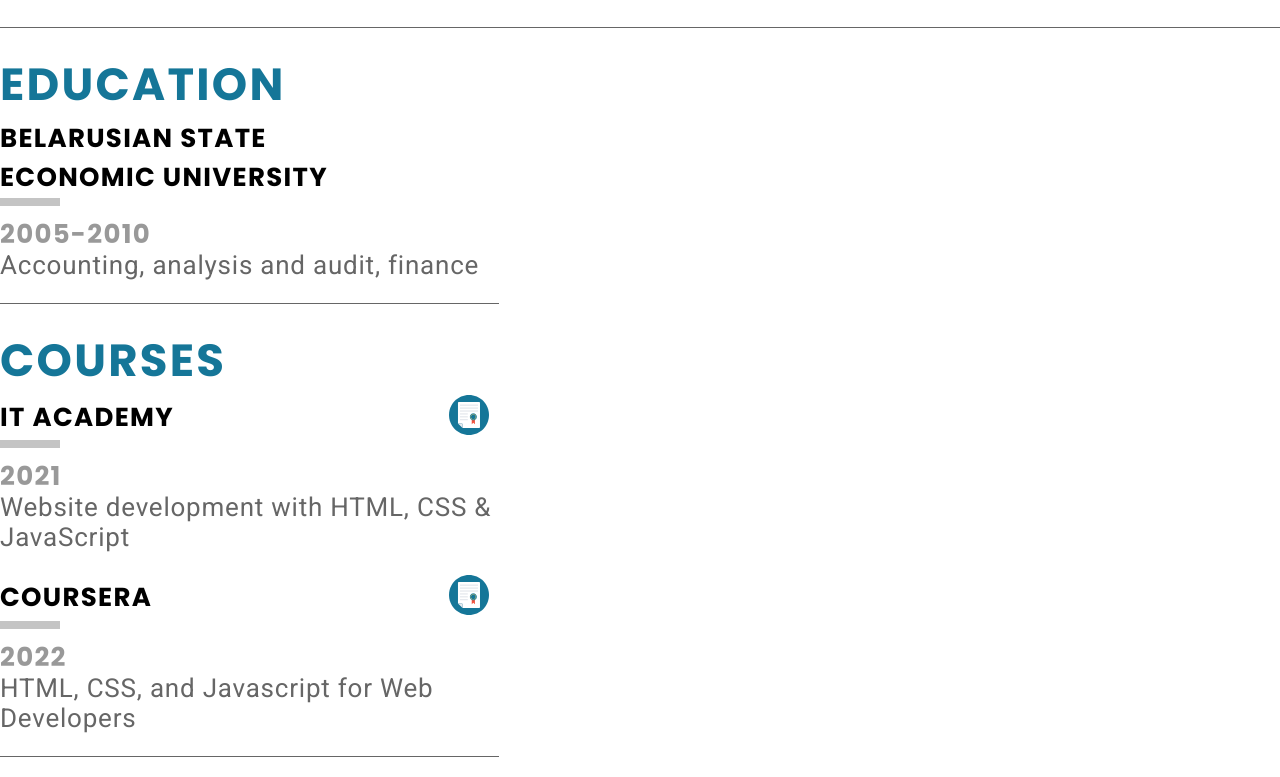
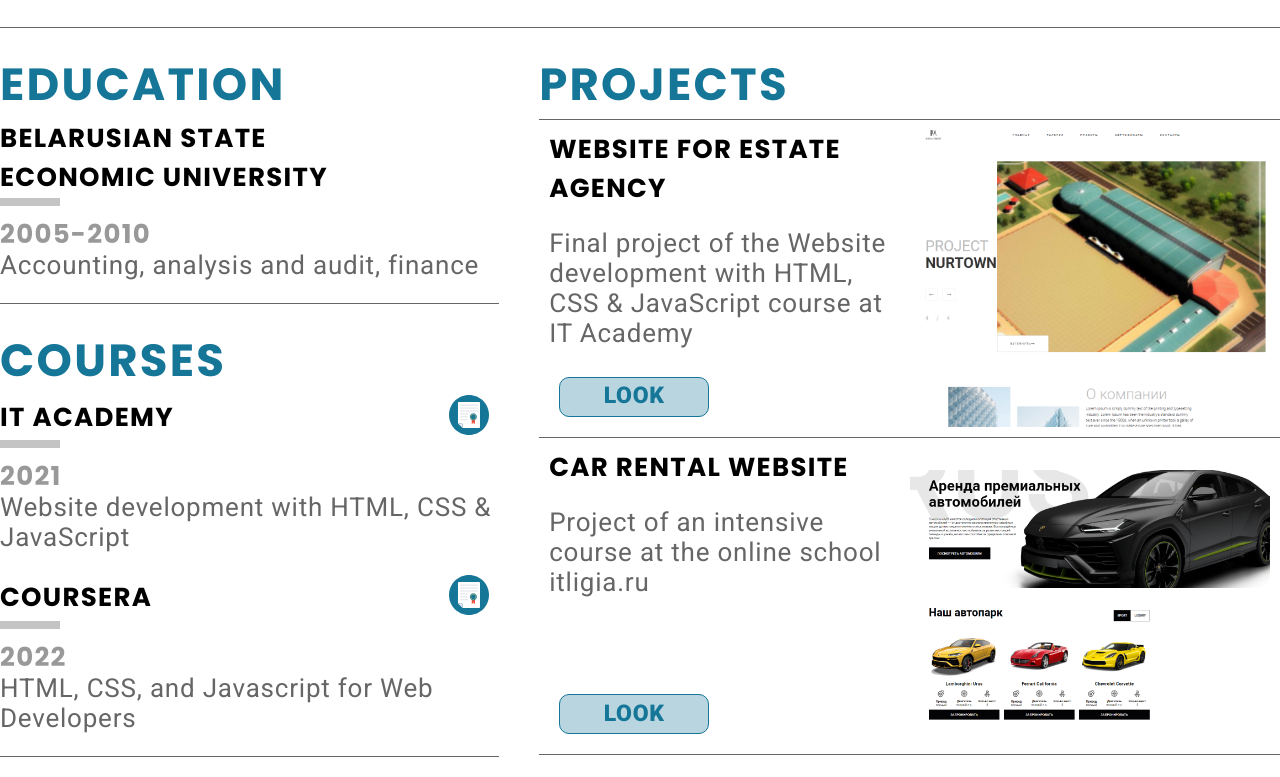
Before and after one commit to Irina0313/rsschool-cv, a plain HTML site: page index.html in a window 1280 px wide. Shown: the part 881-1658 px from the top of the page. Drawn offline with Linux system fonts and the light colour scheme.

Commit message:
feat: add projects section

```diff
--- a/css/style.css
+++ b/css/style.css
@@ -248,7 +248,6 @@ color: #A9A9A9;
 }
 .subtitle-item{
    padding: 0 0 23px 0;
-   border-bottom: 1px solid #666666;
 }
 
 .subtitle-item li{
@@ -270,3 +269,50 @@ color: #A9A9A9;
    height: 1px;
    border-bottom: 2px solid #666666;
 }
+
+.column-right{
+   padding: 0 0 0 40px;
+}
+.project-one{
+   background-image: url(../assets/images/project_1.png);
+   border-bottom: solid 1px #666666;
+   border-top: solid 1px #666666;
+}
+.project {
+   position: relative;
+   background-clip:content-box;
+   height: 296.5px;
+   background-repeat: no-repeat;
+   padding: 10px;
+   background-position: right;
+   background-size: 50%;
+}
+.project button{
+   width: 150px;
+   height: 40px;
+   border-radius: 10px;
+   position: absolute;
+   bottom: 20px;
+   left: 20px;
+   background-color: rgba(21, 118, 152, 0.3);
+   border: solid 1px #157698;
+
+}
+.project button a{
+   color: #157698;
+   font-family: 'Roboto';
+   font-weight: 600;
+   font-size: 23px;
+   text-transform: uppercase;
+   letter-spacing: 0.03em;
+
+}
+.project .name,
+.project p{
+   max-width: 50%;
+   margin: 0 0 20px 0;
+}
+
+.project-two{
+   background-image: url(../assets/images/cars.png);
+}
--- a/index.html
+++ b/index.html
@@ -130,6 +130,24 @@
             </section>
          </div>
          <div class="column-right column">
+            <section class="project-section">
+               <h2 class="subtitle" id="projects">Projects</h2>
+               <article class="project project-one">
+                  <h3 class="name">Website for Estate Agency</h3>
+                  <p class="field">Final project of the Website
+                     development with HTML, CSS & JavaScript course at IT Academy</p>
+                  <button>
+                     <a href="https://irina0313.github.io/Diplom_project/" target="_blank">Look</a>
+                  </button>
+               </article>
+               <article class="project project-two">
+                  <h3 class="name">Car rental website</h3>
+                  <p class="field">Project of an intensive course at the online school itligia.ru</p>
+                  <button>
+                     <a href="https://irina0313.github.io/cars-hw/" target="_blank">Look</a>
+                  </button>
+               </article>
+            </section>
 
          </div>
       </div>
```
Also changed, not shown: assets/images/cars.png (added), assets/images/project_1.png (added).
